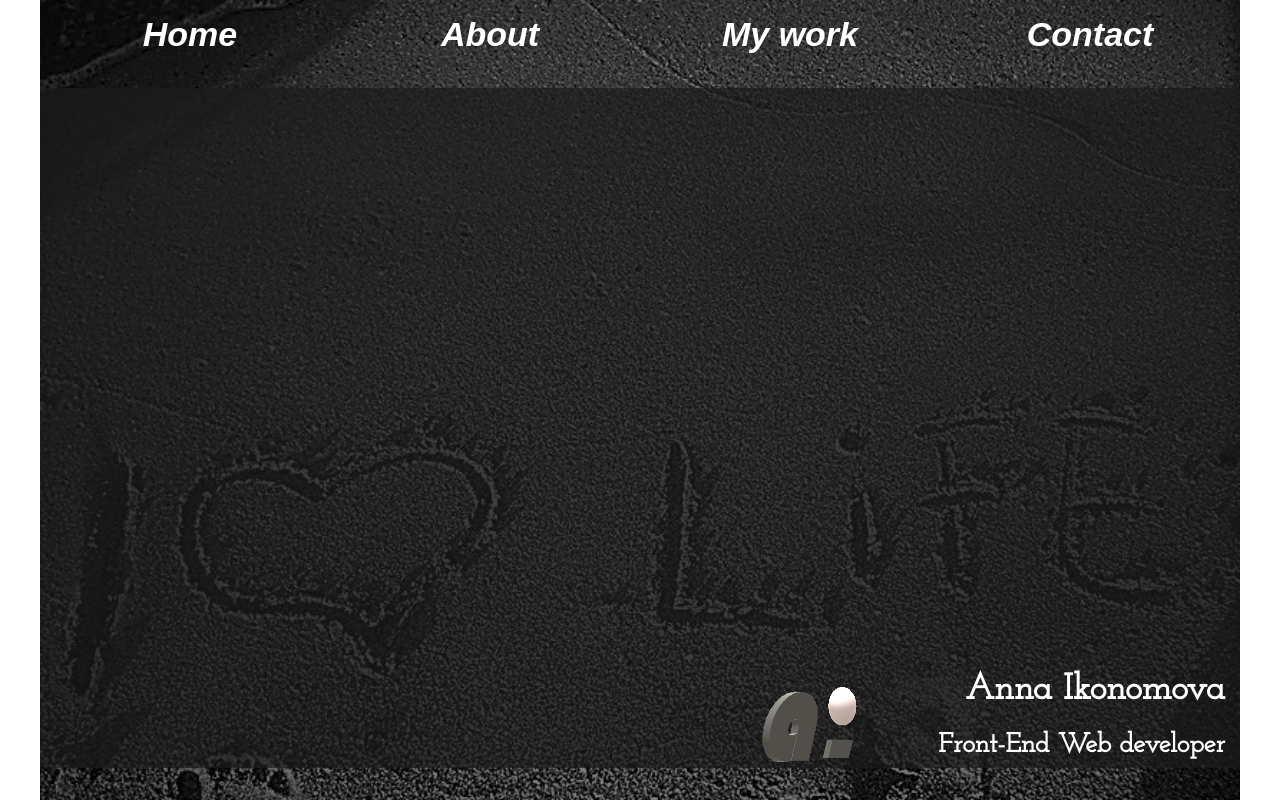
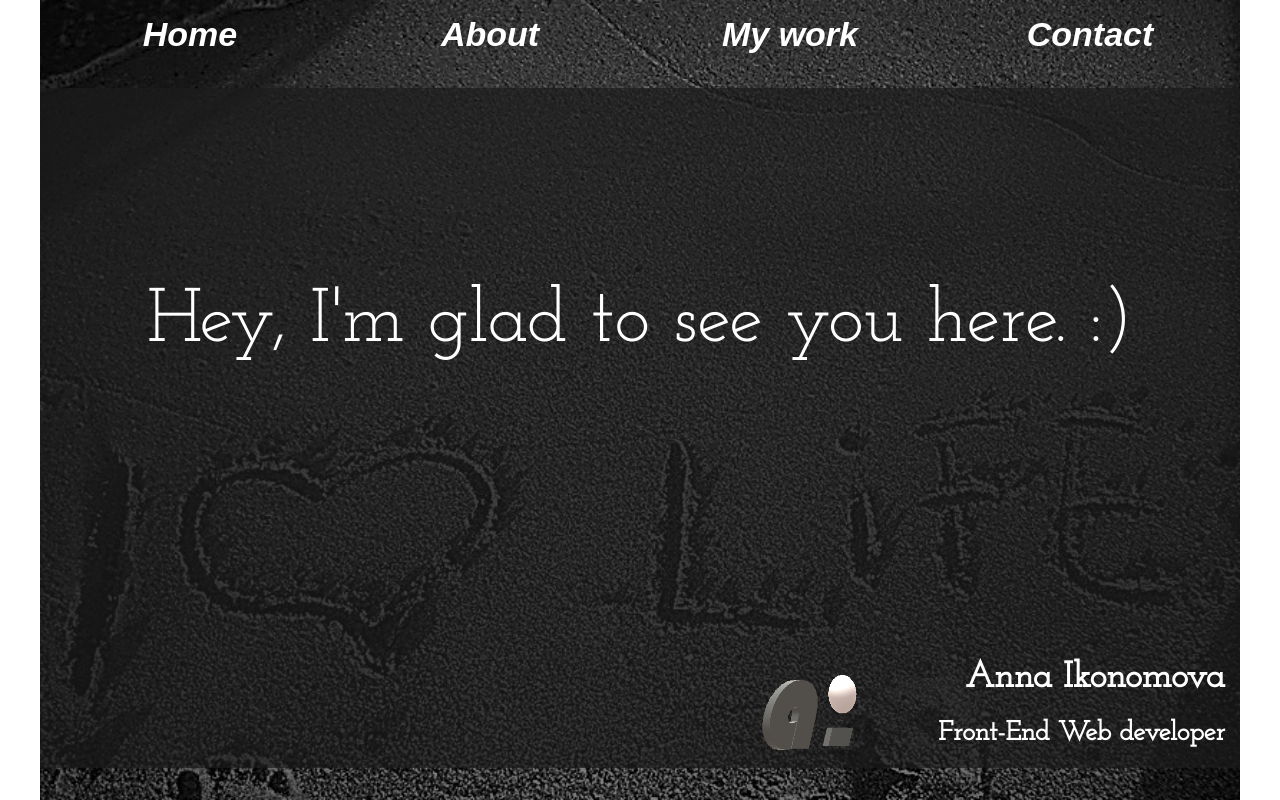
Before and after one commit to anikonomova/Portfolio, a React (Create React App) app: page / in a window 1280 px wide. Built offline with nearby package versions, Linux system fonts and the light colour scheme.

Commit message:
Fix hello on Home component

```diff
--- a/src/About.js
+++ b/src/About.js
@@ -7,11 +7,11 @@ class About extends Component {
     return (
       <div className="info">
       <img className='anna' src={anIko} alt='Anna Ikonomova'></img>
-      <p>My Name is Anna Ikonomova - a Front-end Developer.<br></br>
+      <p className='aboutMe'>My Name is Anna Ikonomova - a Front-end Developer.<br></br>
       I love to create, to experiment and I'm a lifelong learner.<br></br>
       There is nothing impossible!<br></br>
-  The first line of code, that I wrote, was when the Google Udacity Scolarship challenge course began.
-  Now I'm still learning and definately willing to become a real professional.
+  The first line of code, that I wrote, was when the Google Udacity Scolarship challenge <br></br>
+  course began. Now I'm still learning and definately willing to become a real professional.
       </p>
     </div>
 
--- a/src/App.css
+++ b/src/App.css
@@ -17,6 +17,19 @@
   display: flex;
   flex-wrap: wrap;
 }
+/*-------The logo and title position--------*/
+
+.boxheading {
+  animation: slidein;
+  animation-duration: 3s;
+  display: block;
+  font-size: calc(10px + 1vmin);
+  color: white;
+  width: 100%;
+  max-height: 20%;
+  height: 16vh;
+  padding-top: 15vh;
+}
 
 .App-logo {
   height: 85px;
@@ -27,18 +40,6 @@
   padding-left: 60%;
 }
 
-.boxheading {
-  animation: slidein;
-  animation-duration: 3s;
-  display: block;
-  font-size: calc(10px + 1vmin);
-  color: white;
-  width: 100%;
-  max-height: 20%;
-  height: 16vh;
-  padding-top: 70vh;
-}
-
 .name {
   display: block;
   float: right;
@@ -46,6 +47,13 @@
   text-align: right;
   padding-right: 15px;
 }
+
+.hello {
+  font-size: calc(12px + 8vmin);
+  padding-bottom: 25vh;
+}
+/*-------The Navigation design--------*/
+
 
 .navigation {
   color: white;
@@ -73,6 +81,7 @@
   max-height: 15vh;
 }
 
+/*-------handle the main box----*/
 .boxmain {
   width: 100%;
   display: block;
@@ -84,6 +93,8 @@
   vertical-align: baseline;
 }
 
+/*----------------About component-------------*/
+
 .anna {
   display: block;
   margin-right: 20px;
@@ -91,6 +102,10 @@
   width: 12%;
   height:25vh;
 }
+
+
+/*------------My work component-------------*/
+
 .container2 {
   width: 100%;
   display: flex;
@@ -135,6 +150,9 @@ a {
   height:30%;
 }
 
+
+/*--------------Animations---------*/
+
 @keyframes slidein {
   from {
     margin-left: 100%;
--- a/src/Home.js
+++ b/src/Home.js
@@ -6,6 +6,7 @@ class Home extends Component {
   render() {
     return (
       <div className="boxheading">
+      <p className='hello'>Hey, I'm glad to see you here. :)</p>
           <img src={logo} className="App-logo" alt="logo" />
           <header className="name">
           <h1> Anna Ikonomova </h1>
```
